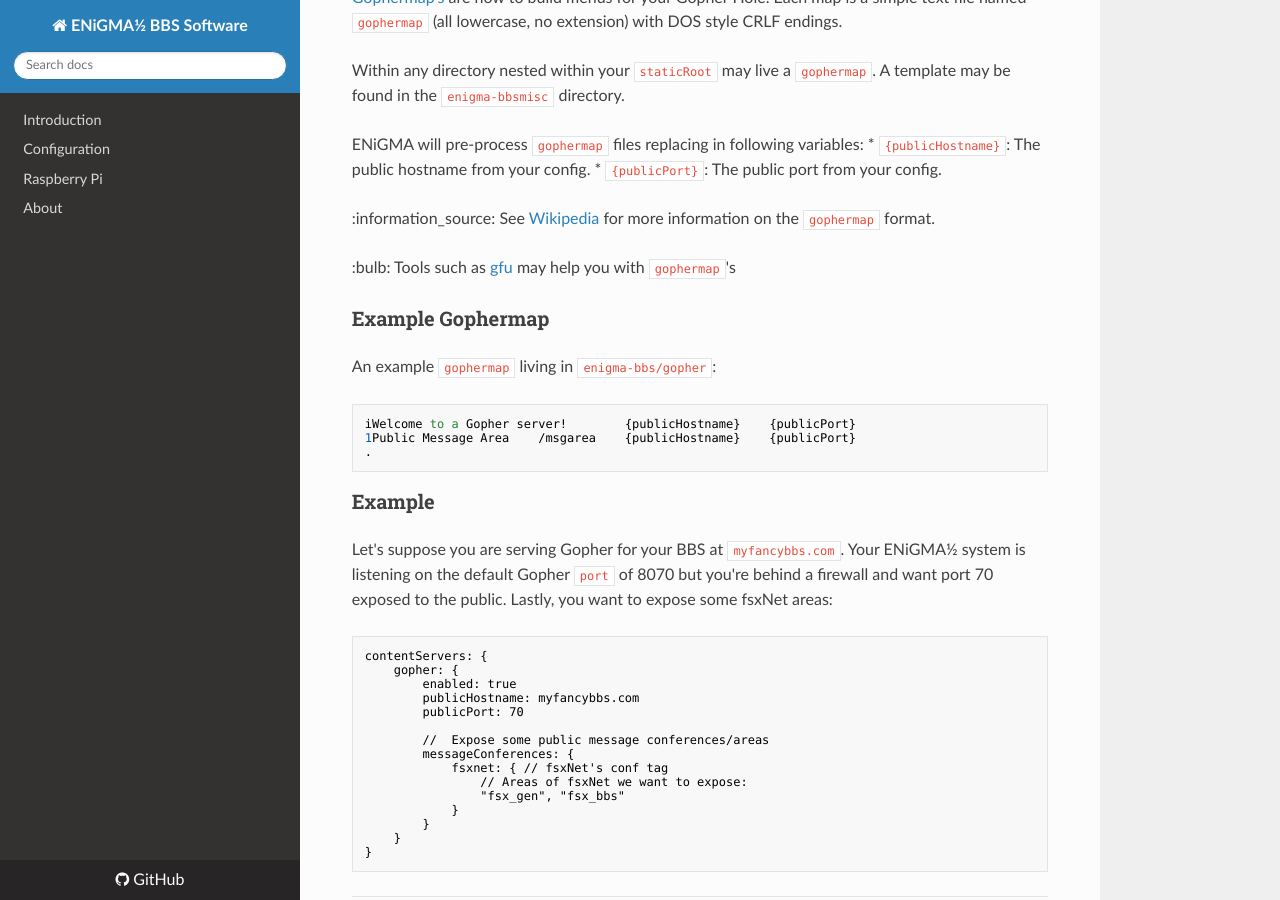
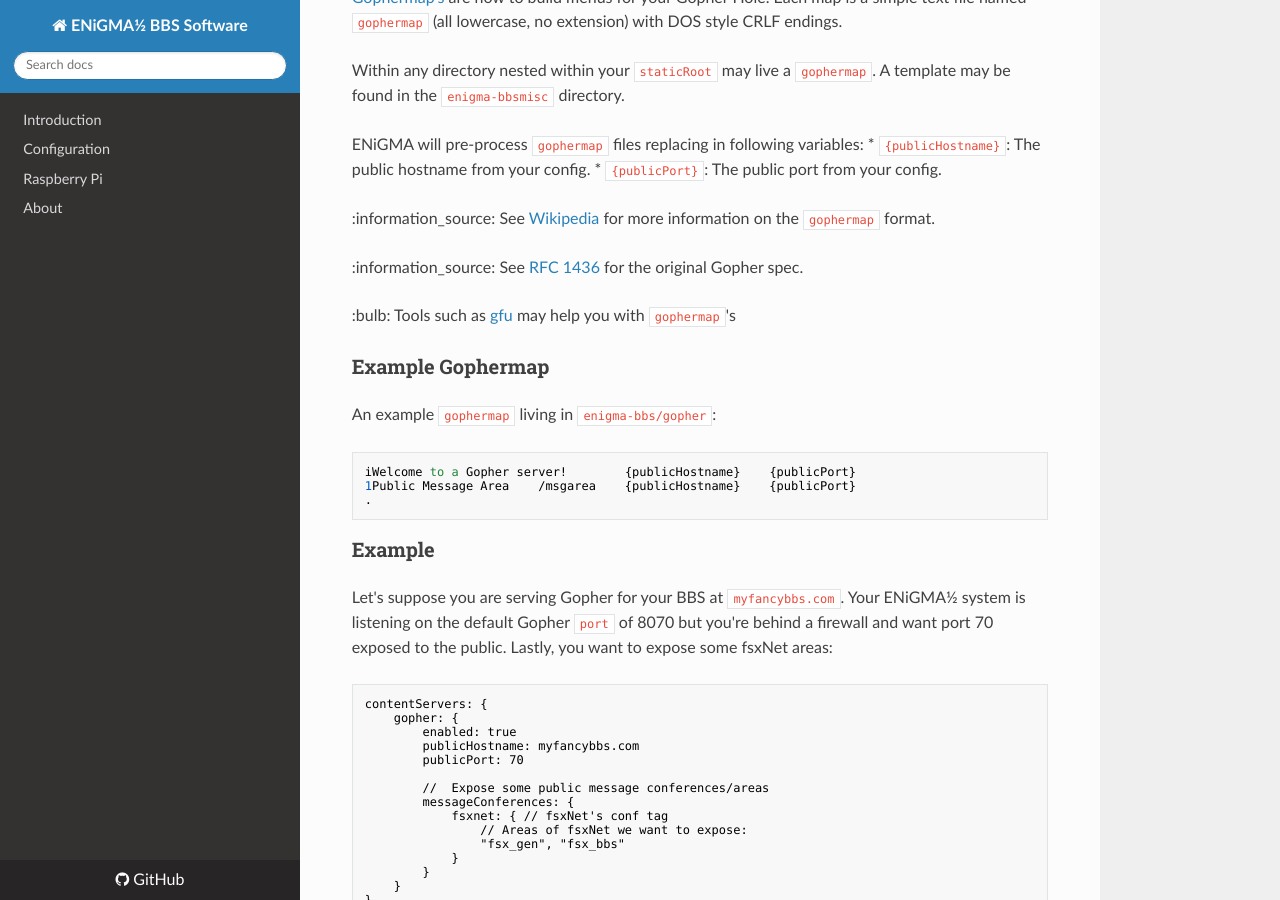
Before and after one commit to NuSkooler/enigma-bbs, an MkDocs documentation site: the page built from docs/servers/gopher.md, in a window 1280 px wide and 900 px high, scrolled down 787 px. Built offline with MkDocs 1.6.1, drawn with Linux system fonts in a browser that asks for light colours; nearby versions of some CDN libraries; old or Windows-style settings are respelled for this version of MkDocs.

Commit message:
Note on RFC

```diff
--- a/docs/servers/gopher.md
+++ b/docs/servers/gopher.md
@@ -31,6 +31,8 @@ ENiGMA will pre-process `gophermap` files replacing in following variables:
 
 :information_source: See [Wikipedia](https://en.wikipedia.org/wiki/Gopher_(protocol)#Source_code_of_a_menu) for more information on the `gophermap` format.
 
+:information_source: See [RFC 1436](https://tools.ietf.org/html/rfc1436) for the original Gopher spec.
+
 :bulb: Tools such as [gfu](https://rawtext.club/~sloum/gfu.html) may help you with `gophermap`'s
 
 ### Example Gophermap
```
